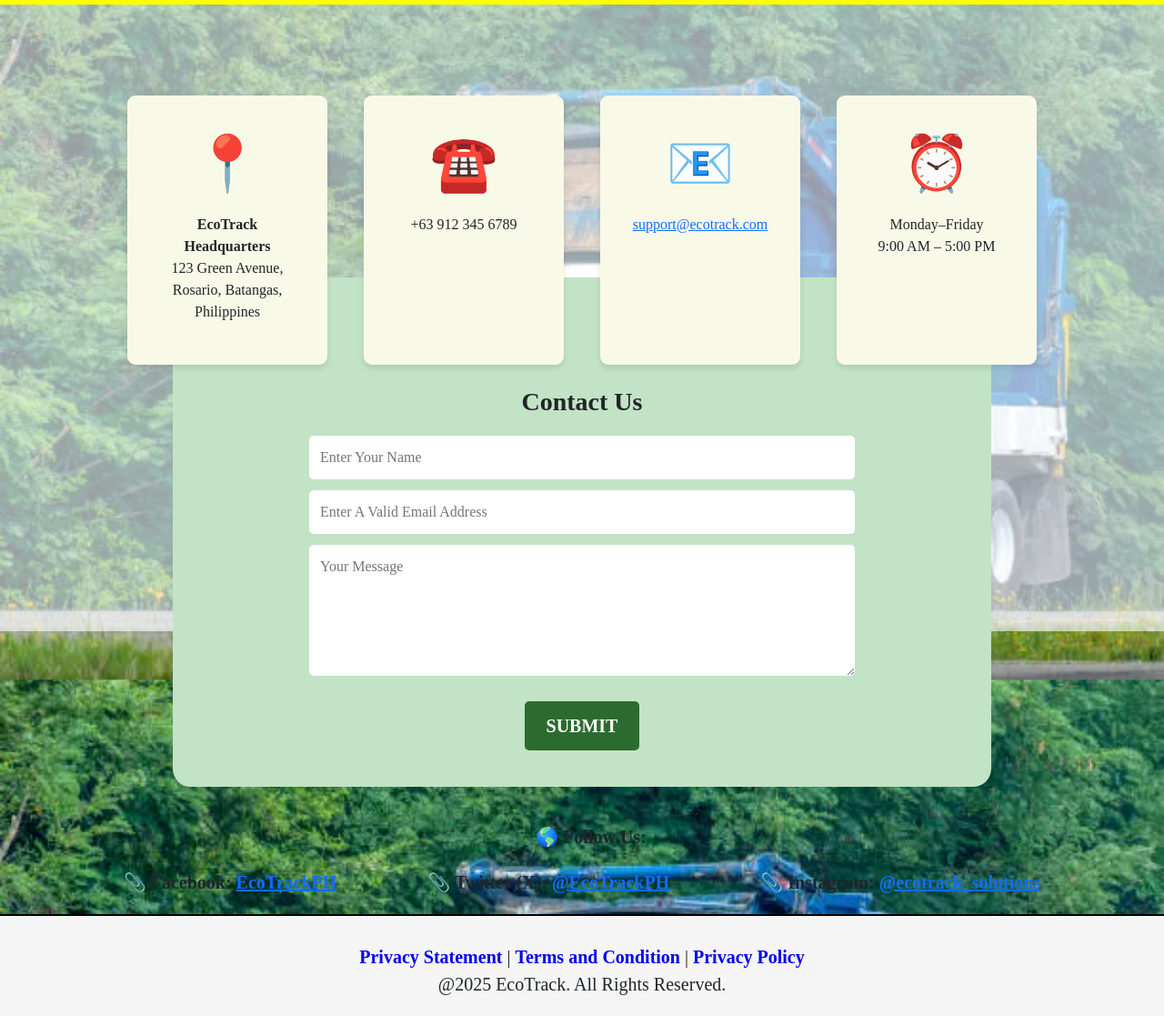
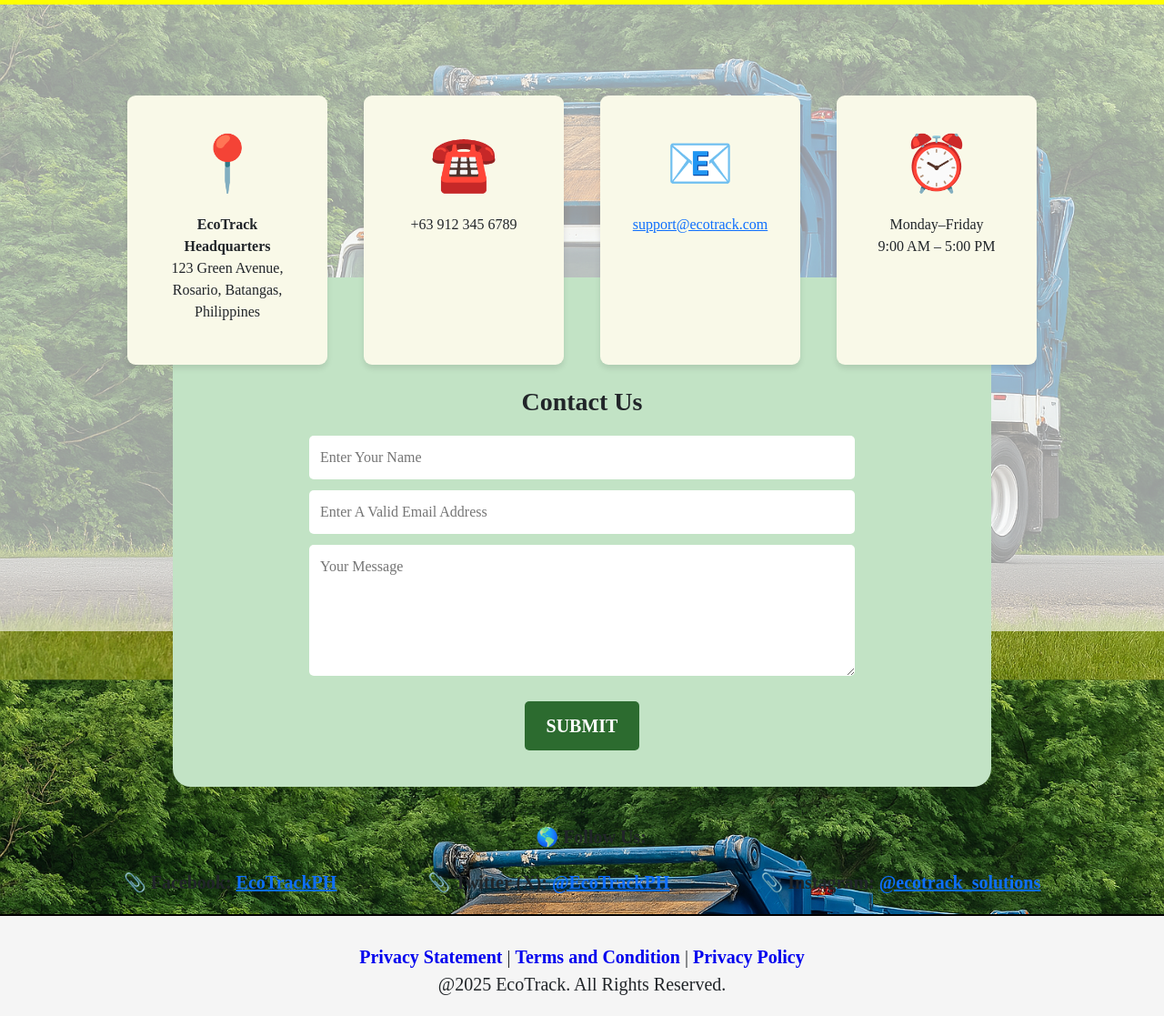
Before and after one commit to Kram029/Main-git, a PHP site: page /contacts.php in a window 1280 px wide. Shown: the part 106-1223 px from the top of the page at 91% size. Run offline with PHP 8.4, Linux system fonts and the light colour scheme.

Commit message:
Update contacts.php

```diff
--- a/contacts.php
+++ b/contacts.php
@@ -3,14 +3,14 @@
 <head>
   <meta charset="UTF-8" />
   <meta name="viewport" content="width=device-width, initial-scale=1.0"/>
-  <title>EcoTrack - Contact</title>
+  <title>EcoTrack - Contacts</title>
 
   <!-- Bootstrap CSS -->
   <link href="https://cdn.jsdelivr.net/npm/bootstrap@5.3.0-alpha3/dist/css/bootstrap.min.css" rel="stylesheet" />
 
   <style>
     body {
-      background-image: url('truck.png');
+      background-image: url('truck1.png');
       background-size: cover;
       background-repeat: no-repeat;
       background-attachment: fixed;
```
